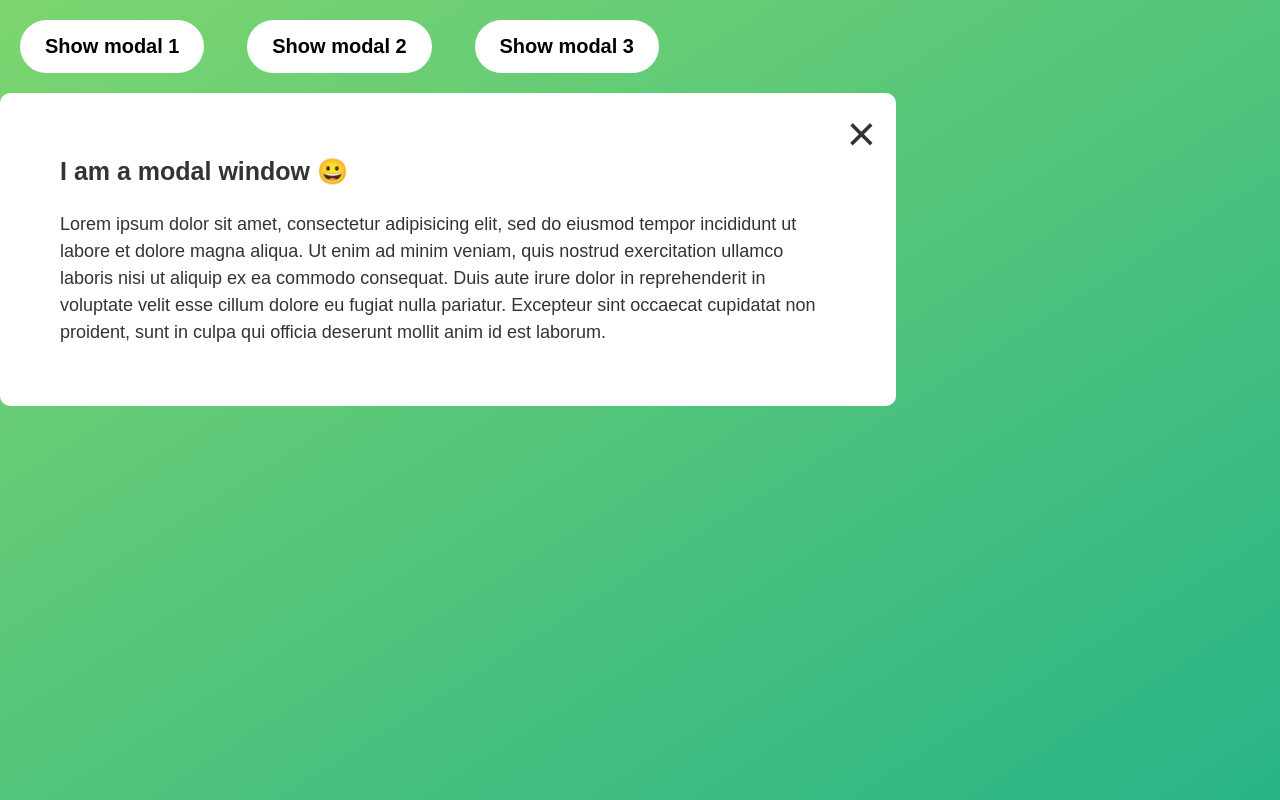
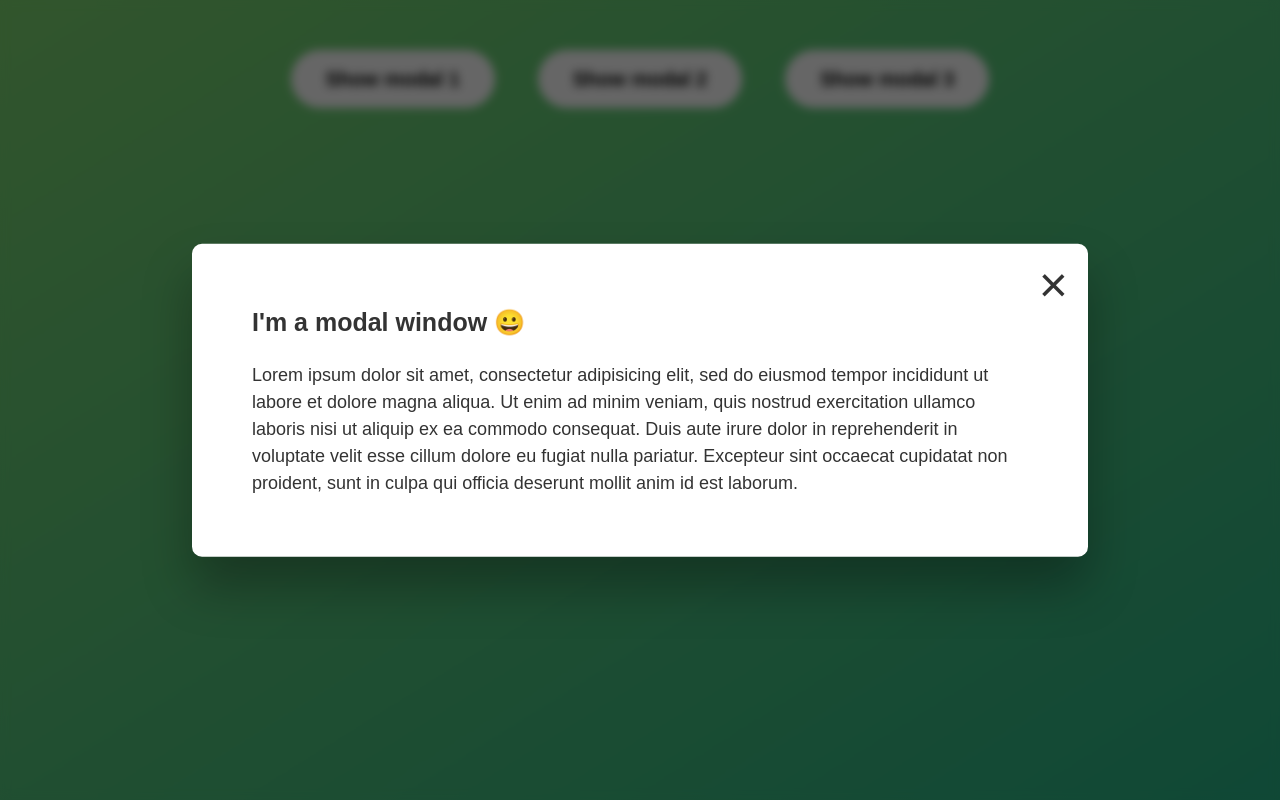
Before and after one commit to jagrut-sharma/modal-practice, a plain HTML site: page index.html in a window 1280 px wide. Both pictures are taken after a click on the button "Show modal 1". Drawn offline with Linux system fonts and the light colour scheme.

Commit message:
feat: added logic and styled elements

```diff
--- a/app.js
+++ b/app.js
@@ -0,0 +1,31 @@
+'use strict';
+
+const showModal = document.querySelectorAll('.show-modal');
+const hiddenModal = document.querySelector('.modal');
+const closeModalSign = document.querySelector('.close-modal');
+const overlay = document.querySelector('.overlay');
+const body = document.querySelector('body');
+
+const openModal = () => {
+  hiddenModal.classList.remove('hidden');
+  overlay.classList.remove('hidden');
+};
+
+const closeModal = () => {
+  hiddenModal.classList.add('hidden');
+  overlay.classList.add('hidden');
+};
+
+for (let currEle of showModal) {
+  currEle.addEventListener('click', openModal);
+}
+
+closeModalSign.addEventListener('click', closeModal);
+
+overlay.addEventListener('click', closeModal);
+
+body.addEventListener('keydown', function (e) {
+  if (e.key === 'Escape' && !hiddenModal.classList.contains('hidden')) {
+    closeModal();
+  }
+});
--- a/index.html
+++ b/index.html
@@ -8,14 +8,17 @@
 
     <link rel="stylesheet" href="./style.css" />
   </head>
+
   <body>
-    <button class="show-modal">Show modal 1</button>
-    <button class="show-modal">Show modal 2</button>
-    <button class="show-modal">Show modal 3</button>
+    <div class="btn-container">
+      <button class="show-modal">Show modal 1</button>
+      <button class="show-modal">Show modal 2</button>
+      <button class="show-modal">Show modal 3</button>
+    </div>
 
     <div class="modal hidden">
       <button class="close-modal">&times;</button>
-      <h1>I am a modal window 😀</h1>
+      <h1>I'm a modal window 😀</h1>
       <p>
         Lorem ipsum dolor sit amet, consectetur adipisicing elit, sed do eiusmod
         tempor incididunt ut labore et dolore magna aliqua. Ut enim ad minim
@@ -28,4 +31,5 @@
     </div>
     <div class="overlay hidden"></div>
   </body>
+  <script src="./app.js"></script>
 </html>
--- a/style.css
+++ b/style.css
@@ -14,6 +14,8 @@ body {
   color: #333;
   background: linear-gradient(to top left, #28b487, #7dd56f);
   line-height: 1.5;
+  display: flex;
+  justify-content: center;
 }
 
 .show-modal {
@@ -24,20 +26,25 @@ body {
   font-weight: 600;
   cursor: pointer;
   background-color: #fff;
-  border-radius: 4rem;
-  padding: 1.5rem 2.5rem;
-  margin: 2rem;
+  border-radius: 10rem;
+  padding: 1.75rem 3.5rem;
+  margin: 5rem 2rem;
 }
 
 .modal {
-  position: relative;
+  position: absolute;
+  top: 50%;
+  left: 50%;
+  transform: translate(-50%, -50%);
   width: 70%;
   background-color: white;
   padding: 6rem;
   border-radius: 1rem;
   z-index: 10;
+  box-shadow: 0 3rem 5rem rgba(0, 0, 0, 0.3);
 }
 
+/* 3rem 5rem rgba(0, 0, 0, 0.3); */
 .close-modal {
   background: none;
   border: none;
@@ -59,6 +66,17 @@ body {
   font-size: 1.8rem;
 }
 
-/* .hidden {
+.overlay {
+  position: absolute;
+  top: 0;
+  left: 0;
+  width: 100%;
+  height: 100%;
+  z-index: 5;
+  background-color: rgba(0, 0, 0, 0.6);
+  backdrop-filter: blur(5px);
+}
+
+.hidden {
   display: none;
-} */
+}
```
